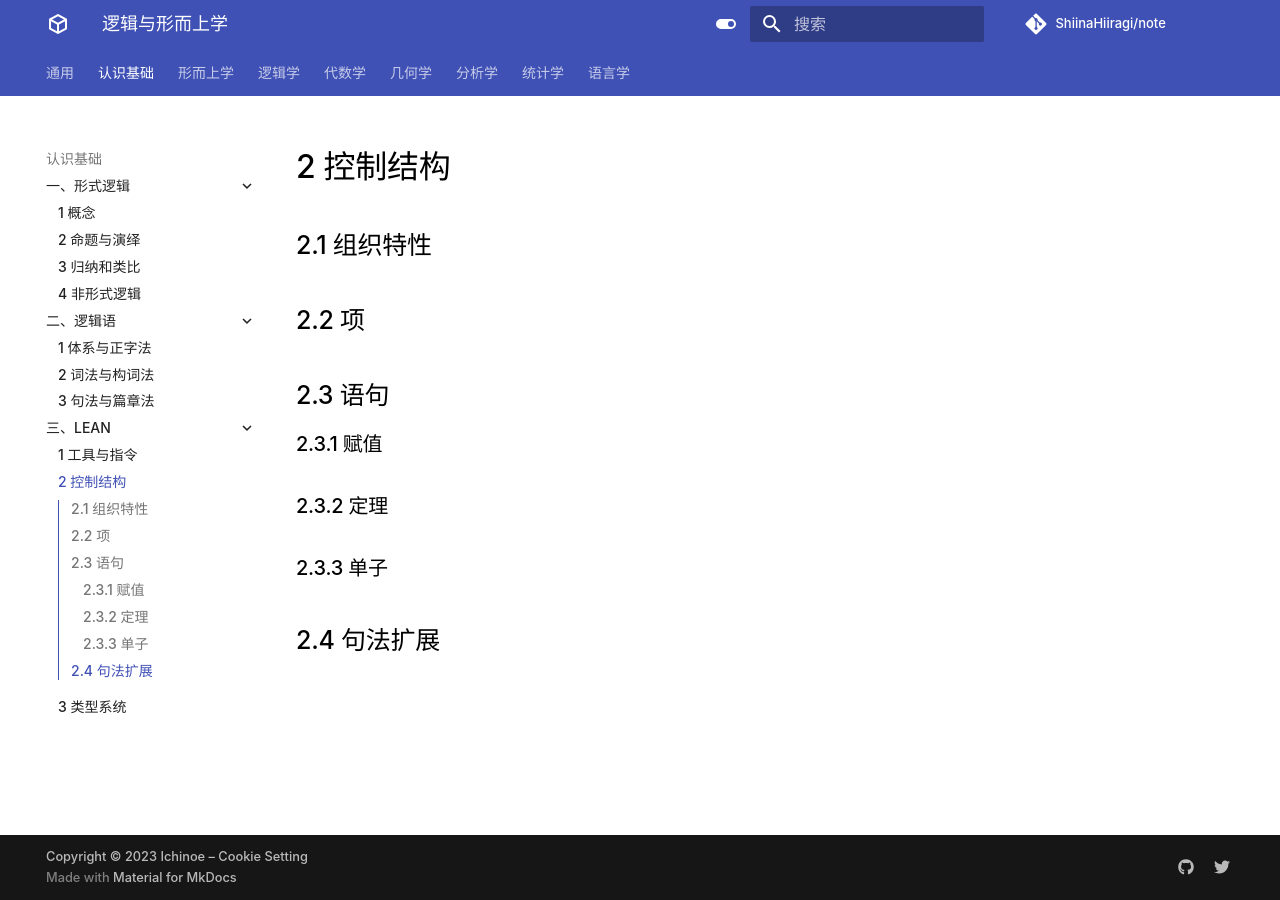
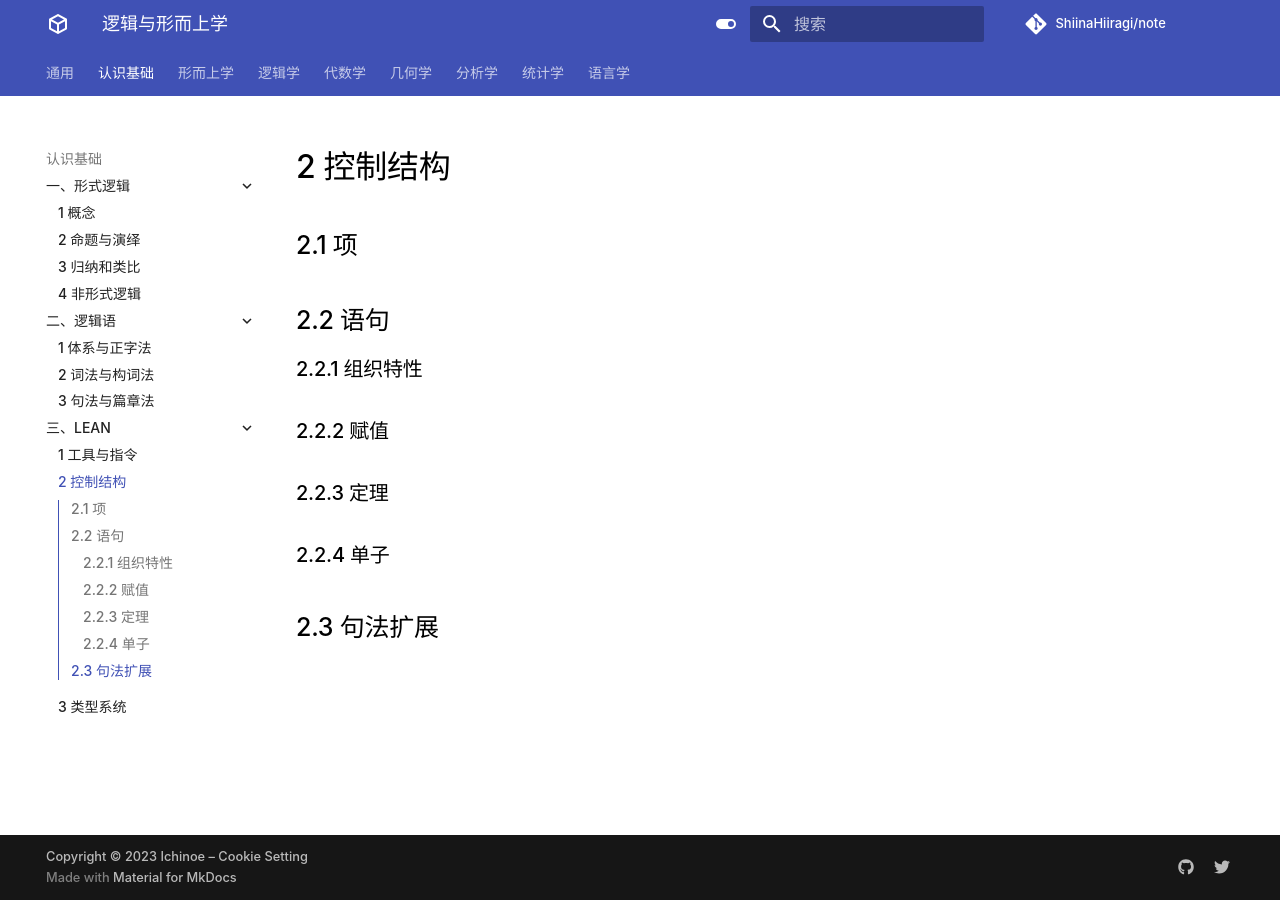
Before and after one commit to ShiinaHiiragi/note, an MkDocs documentation site: the page built from docs/cogn/lean/ctrl.md, in a window 1280 px wide. Built offline with MkDocs 1.6.1 and Material for MkDocs 9.7.7, drawn with Linux system fonts in a browser that asks for light colours; comment, search, counter and statistics services are not loaded.

Commit message:
change LEAN toc

```diff
--- a/docs/cogn/lean/ctrl.md
+++ b/docs/cogn/lean/ctrl.md
@@ -1,14 +1,14 @@
 # 2 控制结构
 
-## 2.1 组织特性
+## 2.1 项
 
-## 2.2 项
+## 2.2 语句
+### 2.2.1 组织特性
 
-## 2.3 语句
-### 2.3.1 赋值
+### 2.2.2 赋值
 
-### 2.3.2 定理
+### 2.2.3 定理
 
-### 2.3.3 单子
+### 2.2.4 单子
 
-## 2.4 句法扩展
+## 2.3 句法扩展
```
Also changed, not shown: docs/cogn/lean/cmd.md (+2 -0 lines), docs/cogn/lean/type.md (+5 -0 lines).
